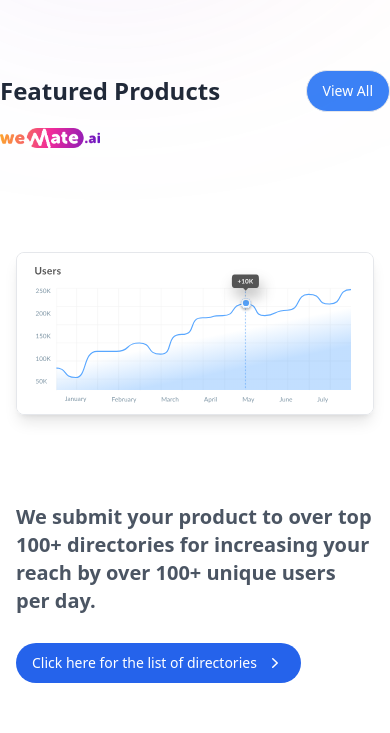
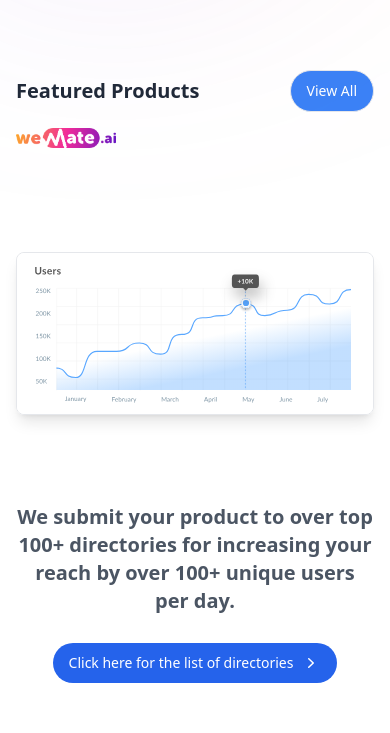
Before and after one commit to DarkInventor/Reach, a Next.js app: page / in a window 390 px wide. Shown: the part 470-1203 px from the top of the page. Built offline with nearby package versions, Linux system fonts and the light colour scheme.

Commit message:
fix design for --small screen

```diff
--- a/components/ui/CTA/index.jsx
+++ b/components/ui/CTA/index.jsx
@@ -27,17 +27,17 @@ const CTA = () => {
 
       <div className="custom-screen flex flex-col-reverse gap-x-12 justify-between md:flex-row md:items-center">
         <div className="flex-none max-w-xl mt-12 space-y-3 md:mt-0">
-          <h2 className="text-gray-600 text-xl font-semibold sm:text-3xl">
+        <h2 className="text-gray-600 text-xl font-semibold sm:text-3xl text-center sm:text-left">
   We submit your product to over top 100+ directories for
   increasing your reach by over 100+ unique users per day.
 </h2>
           {/* <p className="text-gray-600">
                     Guaranteed continuous traffic to your Product. Submit your Product's URL, and we'll handle the rest. Get featured on 100+ top Directories, skyrocketing your visibility. Watch your Product thrive in the global landscape.
                     </p> */}
-          <div className="pt-4">
+          <div className="pt-4 text-center">
             <NavLink
               href="https://drive.google.com/file/d/1tA-JoKsT9kXdqc6uoBKa6njyajmZ-JAb/view?usp=drive_link"
-              className="inline-flex items-center gap-x-2 font-medium text-sm text-white bg-blue-600 hover:bg-blue-500 active:bg-blue-700 "
+              className="inline-flex items-center gap-x-2 font-medium text-sm text-white bg-blue-600 hover:bg-blue-500 active:bg-blue-700 sm:text-center"
               // onClick={handleGetStartedClick}
             >
               {" "}
@@ -91,9 +91,9 @@ const CTA = () => {
         </div>
       </div> */}
 
-<div className="container mx-auto">
-      <div className="grid grid-cols-1 md:grid-cols-2 gap-6">
-        <div className="space-y-6 md:space-y-0 md:grid md:grid-cols-2 md:gap-6">
+<div className="container mx-auto px-4 sm:px-0">
+  <div className="grid grid-cols-1 sm:grid-cols-2 gap-6">
+    <div className="space-y-6 sm:space-y-0 sm:grid sm:grid-cols-2 sm:gap-6">
       <div className="rounded-lg overflow-hidden">
         <Image src={testimonial1} alt="Testimonial 1" width={500} height={300} layout="responsive" className="w-full h-auto object-cover" />
       </div>
@@ -101,7 +101,7 @@ const CTA = () => {
         <Image src={testimonial3} alt="Testimonial 3" width={500} height={300} layout="responsive" className="w-full h-auto object-cover" />
       </div>
     </div>
-        <div className="space-y-6 md:space-y-0 md:grid md:grid-cols-2 md:gap-6 mt-6 md:mt-0">
+    <div className="space-y-6 sm:space-y-0 sm:grid sm:grid-cols-2 sm:gap-6 mt-6 sm:mt-0">
       <div className="rounded-lg overflow-hidden">
         <Image src={testimonial2} alt="Testimonial 2" width={500} height={300} layout="responsive" className="w-full h-auto object-cover" />
       </div>
--- a/components/ui/FooterCTA/index.jsx
+++ b/components/ui/FooterCTA/index.jsx
@@ -20,8 +20,8 @@ const FooterCTA = () => {
         <DarkWrapper>
             <div className="custom-screen  gap-x-12 justify-center md:flex">
                 <div className="max-w-xl">
-                    <h2 className="text-white text-6xl font-semibold sm:text-6xl">
-                        want to talk before placing the order?
+                    <h2 className=" text-6xl text-blue-200 font-semibold sm:text-6xl">
+                        Want to connect ?
                     </h2>
                     {/* <p className="ml-6 mt-5 text-gray-300">
                     Join us and witness your Product shine in the global landscape
--- a/components/ui/Hero/index.jsx
+++ b/components/ui/Hero/index.jsx
@@ -85,8 +85,8 @@ const Hero = () => {
 
       <div className="mt-0 mb-10">
         <div className="max-w-4xl mx-auto text-center">
-          <div className="flex justify-between items-center text-center">
-            <h2 className="text-2xl font-bold text-gray-800">
+          <div className="flex justify-between items-center text-center px-4 sm:px-0">
+                <h2 className="text-xl sm:text-2xl font-bold text-gray-800">
               Featured Products
             </h2>
             <Button
@@ -97,7 +97,7 @@ const Hero = () => {
             </Button>
           </div>
 
-          <div className="relative flex gap-4 mt-4">
+          <div className="relative flex gap-4 mt-4 sm:px-0 px-4">
             {/* Example Product */}
             <a
               href="https://wemate.ai/"
--- a/components/ui/NavbarAI/index.jsx
+++ b/components/ui/NavbarAI/index.jsx
@@ -20,7 +20,7 @@ const Navbar = () => {
 
   const navigation = [
     { name: "Why us?", href: "https://www.reachactory.online/#features" },
-    { name: "AI Tools", href: "/aitools",  notifications: "new" },
+    { name: "AI Tools", href: "/aitools", notifications: "new" },
     { name: "Pricing", href: "https://www.reachactory.online/#pricing" },
     { name: "Newsletter", href: "https://thataitoolsguy.substack.com/about" },
 
```
Lines whose indentation alone changed are shown as unchanged.
